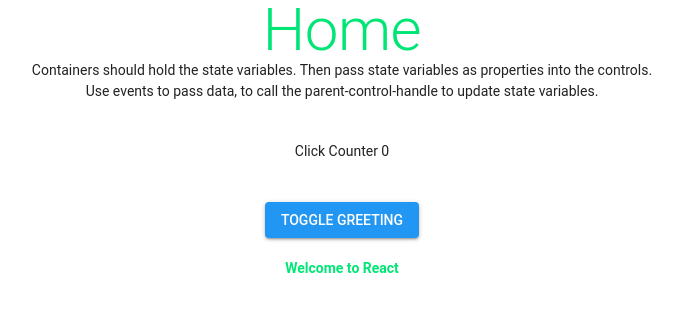
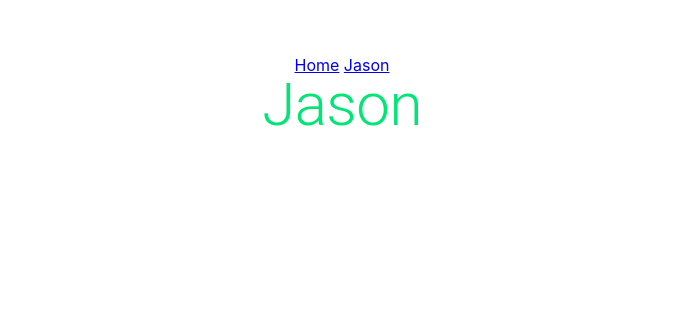
Before and after one commit to carbonwheels/react_tutor, a React (Create React App) app: page /Jason in a window 1280 px wide. Shown: the top 312 px of the page, without its empty margins (298-977 px from the left). Built offline with nearby package versions, Linux system fonts and the light colour scheme.

Commit message:
Routes and Links

```diff
--- a/package.json
+++ b/package.json
@@ -7,6 +7,7 @@
     "@material-ui/icons": "^3.0.2",
     "react": "^16.7.0",
     "react-dom": "^16.7.0",
+    "react-router-dom": "^4.3.1",
     "react-scripts": "2.1.3"
   },
   "scripts": {
--- a/src/App.js
+++ b/src/App.js
@@ -1,11 +1,14 @@
 import React, { Component } from 'react';
-import Home from './pages/Home';
-import './App.css';
+import { Route, BrowserRouter, Switch, Link } from "react-router-dom";
 
 // NOTES: This will utilize materials themes into the app
 import { MuiThemeProvider, createMuiTheme } from "@material-ui/core/styles";
 import blue from "@material-ui/core/colors/blue";
 import green from "@material-ui/core/colors/green";
+
+import Home from './pages/Home';
+import Jason from './pages/Jason'
+import './App.css';
 
 const theme = createMuiTheme({
 	palette: {
@@ -22,9 +25,20 @@ class App extends Component {
 
 		return (
 			<MuiThemeProvider theme={theme}>
-				<div className="App">
-					<Home />
-				</div>
+
+				<div style={{ paddingTop: "55px" }} />
+				<BrowserRouter>
+
+					<div className="App">
+						<Link to="/">Home</Link> <Link to="/jason">Jason</Link>
+						<Switch>
+							<Route path="/Jason" component={Jason} />
+							{/* NOTE: This is the catch all route */}
+							<Route component={ Home } />
+						</Switch>
+					</div>
+				</BrowserRouter>
+
 			</MuiThemeProvider>
 		);
 	}
--- /dev/null
+++ b/src/pages/Jason.js
@@ -0,0 +1,17 @@
+import React from "react";
+import Typography from "@material-ui/core/Typography";
+
+class Jason extends React.Component {
+
+	render() {
+		return (
+			<div>
+				<Typography variant="h2" color="secondary">
+					Jason
+          		</Typography>
+			</div>
+		)
+	}
+}
+
+export default Jason;
```
Also changed, not shown: 1 other file (tests, documents, lock files or other folders).
